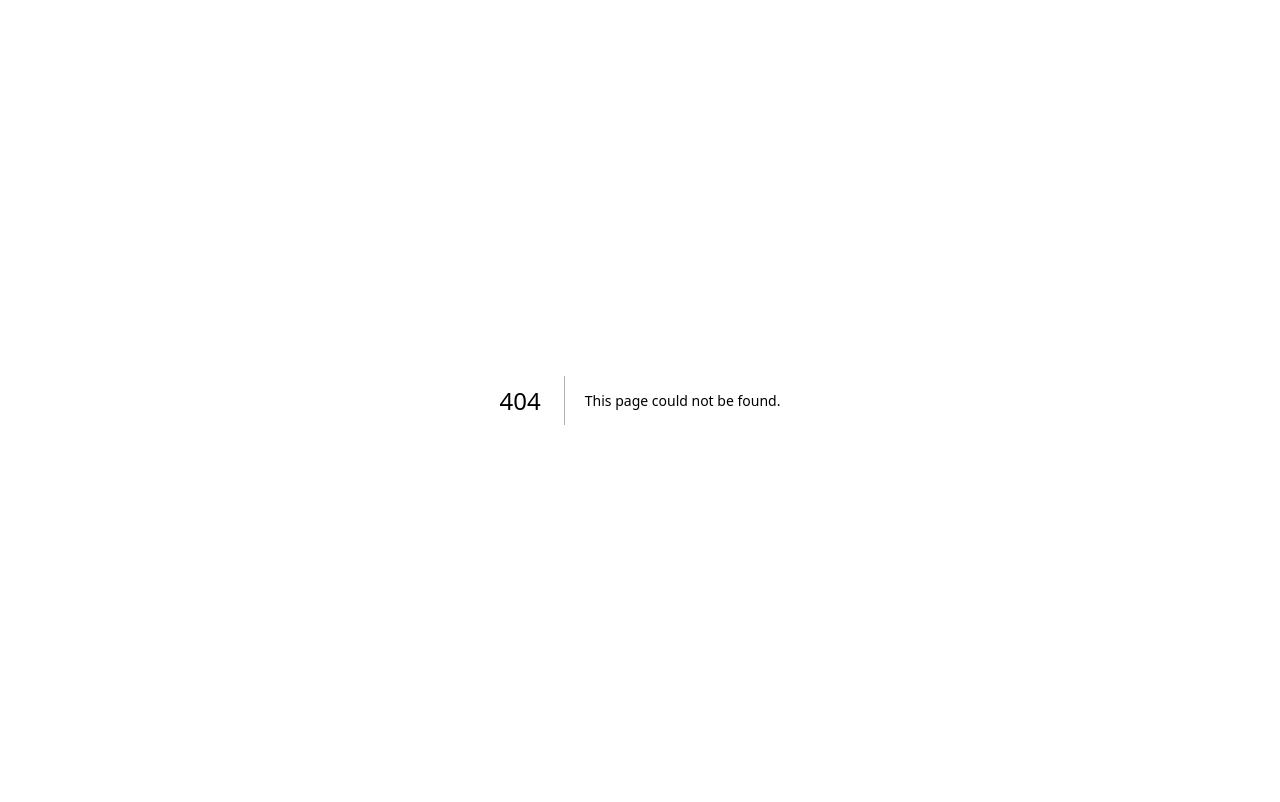
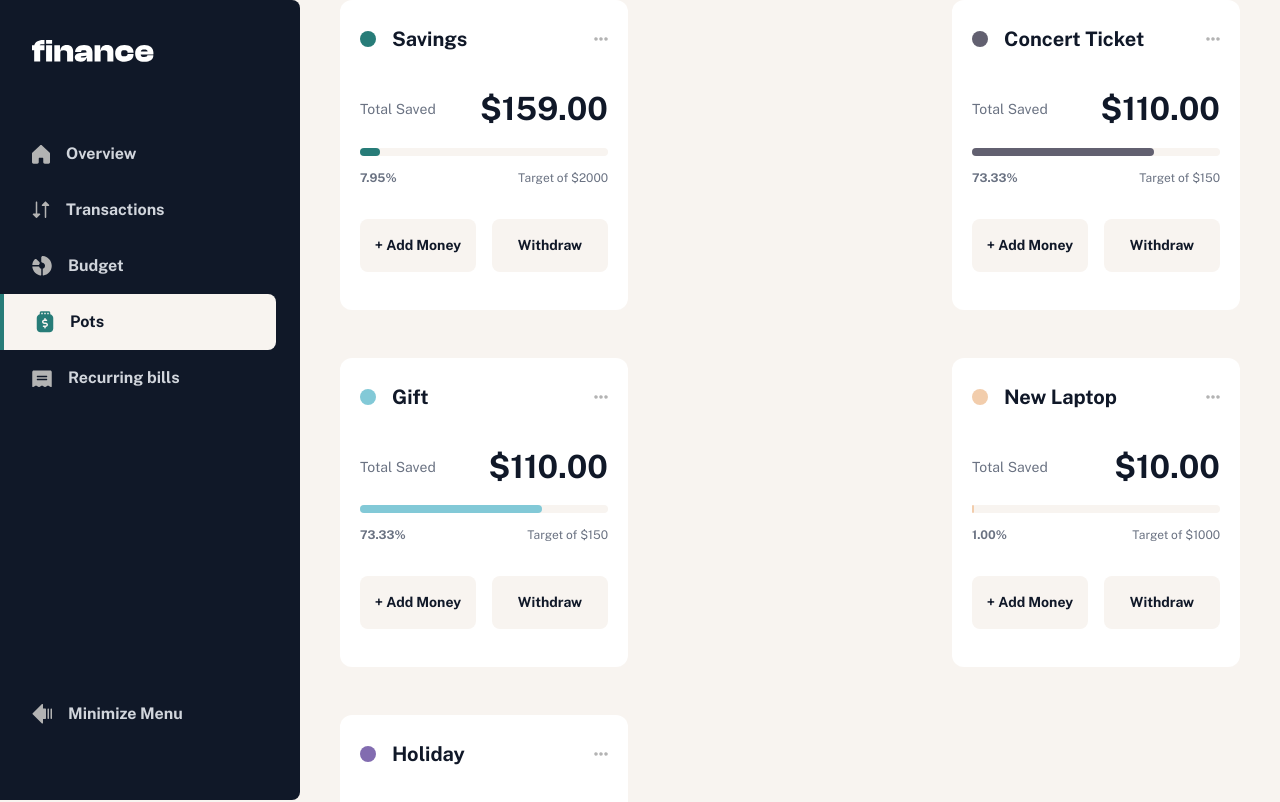
Before and after one commit to 12Ricky0/finance-app, a Next.js app: page /finance/pots in a window 1280 px wide. Before the commit this address had no page. Shown: the top 802 px of the page. Built offline with nearby package versions, Linux system fonts and the light colour scheme.

Commit message:
pot page added

```diff
--- /dev/null
+++ b/app/finance/pots/loading.tsx
@@ -0,0 +1,5 @@
+import Pot_Loading from "@/components/skeletons/pot_skeleton";
+
+export default function Loading() {
+  return <Pot_Loading />;
+}
--- /dev/null
+++ b/app/finance/pots/page.tsx
@@ -0,0 +1,9 @@
+import Pot_Container from "@/components/ui/pots_container";
+
+export default function Pots() {
+  return (
+    <main className="mx-4 md:mx-[40px]">
+      <Pot_Container />
+    </main>
+  );
+}
--- a/components/cards/overview_header.tsx
+++ b/components/cards/overview_header.tsx
@@ -1,17 +1,30 @@
-export default function Balance_Card() {
+import { BalanceProps } from "@/libs/definitions";
+
+export default function Balance_Card({ balance }: { balance: BalanceProps }) {
+  const formatCurrency = new Intl.NumberFormat("en-US", {
+    style: "currency",
+    currency: "USD",
+  });
+
   return (
     <div className="flex flex-col md:flex-row gap-3 md:gap-6 mx-4 md:mx-[40px]">
       <article className="bg-gray-900 flex-1 rounded-lg p-[20px]">
         <p className="font-normal text-white text-[14px]">Current Balance</p>
-        <h1 className="font-bold text-[32px] text-white">$4,836.00</h1>
+        <h1 className="font-bold text-[32px] text-white">
+          {formatCurrency.format(balance.current)}
+        </h1>
       </article>
       <article className="bg-white rounded-lg flex-1 p-[20px]">
         <p className="font-normal text-gray-500 text-[14px]">Income</p>
-        <h1 className="font-bold text-[32px] text-gray-900">$4,836.00</h1>
+        <h1 className="font-bold text-[32px] text-gray-900">
+          {formatCurrency.format(balance.income)}
+        </h1>
       </article>
       <article className="bg-white rounded-lg flex-1 p-[20px]">
         <p className="font-normal text-gray-500 text-[14px]">Expenses</p>
-        <h1 className="font-bold text-[32px] text-gray-900">$4,836.00</h1>
+        <h1 className="font-bold text-[32px] text-gray-900">
+          {formatCurrency.format(balance.expenses)}
+        </h1>
       </article>
     </div>
   );
--- a/components/cards/overview_pots.tsx
+++ b/components/cards/overview_pots.tsx
@@ -1,5 +1,6 @@
 import Image from "next/image";
 import data from "../../data.json";
+import Link from "next/link";
 
 export default function Pots_Card() {
   const pots = data.pots.slice(0, 4);
@@ -15,7 +16,7 @@ export default function Pots_Card() {
       <div className="flex justify-between mb-[20px]">
         <h1 className="text-gray-900 font-bold text-[20px]">Pots</h1>
 
-        <div className="inline-flex items-center gap-3">
+        <Link href="/finance/pots" className="inline-flex items-center gap-3">
           <h2 className="font-normal text-[14px] text-gray-500">See Details</h2>
           <Image
             src="/assets/images/icon-caret-right.svg"
@@ -24,7 +25,7 @@ export default function Pots_Card() {
             height={32}
             className=" w-auto h-auto cursor-pointer "
           />
-        </div>
+        </Link>
       </div>
       <div className="flex flex-col md:items-center md:flex-row gap-[20px]">
         <div className="bg-beige-100 rounded-lg px-[22px] md:flex-1/12 flex gap-x-[22px] py-[20px]">
--- a/components/cards/overview_recurring.tsx
+++ b/components/cards/overview_recurring.tsx
@@ -7,16 +7,30 @@ export default function Recurring_Card() {
   );
   // .filter((cat) => new Date(cat.date).getMonth() > 6);
 
-  console.log(recurringBills);
+  //   const billsPaid = recurringBills
+  //     .filter((bill) => bill.category === "Bills")
+  //     .reduce((sum, bill) => sum + bill.amount, 0);
 
-  const totalAmount = recurringBills.reduce(
-    (sum, bill) => sum + bill.amount,
-    0
-  );
-  const formatCurrency = new Intl.NumberFormat("en-US", {
-    style: "currency",
-    currency: "USD",
-  });
+  //   console.log(billsPaid);
+
+  //   const totalAmount = recurringBills.reduce(
+  //     (sum, bill) => sum + bill.amount,
+  //     0
+  //   );
+  //   const formatCurrency = new Intl.NumberFormat("en-US", {
+  //     style: "currency",
+  //     currency: "USD",
+  //   });
+
+  const currentDefaultDate = new Date("August 19, 2024");
+  const thisMonthTransactions = recurringBills
+    .filter(
+      (transaction) =>
+        new Date(transaction.date).getMonth() == currentDefaultDate.getMonth()
+    )
+    .reduce((total, { amount }) => total + amount, 0);
+
+  console.log(thisMonthTransactions);
   return (
     <section className="bg-white py-6 px-[20px] rounded-lg md:gap-6 mx-4 md:mx-[40px] lg:ml-0 md:p-[32px] mt-4 md:mt-6 mb-[68px] md:mb-[100px]">
       {" "}
@@ -34,11 +48,7 @@ export default function Recurring_Card() {
           />
         </div>
       </div>
-      {recurringBills.map((bil, index) => (
-        <article
-          key={index}
-          className="bg-beige-100 flex justify-between items-center rounded-lg pr-4"
-        >
+      <article className="bg-beige-100 flex justify-between items-center mb-3 rounded-lg pr-4">
         <div className="flex items-center py-[20p]">
           <div className={`bg-[#277C78] w-[8px] h-[58px] rounded-l-[24px]`} />
 
@@ -46,9 +56,28 @@ export default function Recurring_Card() {
             Paid Bills
           </p>
         </div>
-          <h1 className="text-gray-900 font-bold text-[14px]">{bil.amount}</h1>
+        <h1 className="text-gray-900 font-bold text-[14px]">{464}</h1>
       </article>
-      ))}
+      <article className="bg-beige-100 flex justify-between mb-3 items-center rounded-lg pr-4">
+        <div className="flex items-center py-[20p]">
+          <div className={`bg-[#F2CDAC] w-[8px] h-[58px] rounded-l-[24px]`} />
+
+          <p className="text-gray-500 font-normal pl-[10px] bg-beige-100 h-[60px] -translate-x-[5px] flex items-center rounded-l-lg text-[14px]">
+            Total Upcoming
+          </p>
+        </div>
+        <h1 className="text-gray-900 font-bold text-[14px]">{2}</h1>
+      </article>
+      <article className="bg-beige-100 flex justify-between items-center rounded-lg pr-4">
+        <div className="flex items-center py-[20p]">
+          <div className={`bg-[#82C9D7] w-[8px] h-[58px] rounded-l-[24px]`} />
+
+          <p className="text-gray-500 font-normal pl-[10px] bg-beige-100 h-[60px] -translate-x-[5px] flex items-center rounded-l-lg text-[14px]">
+            Due Soon
+          </p>
+        </div>
+        <h1 className="text-gray-900 font-bold text-[14px]">{44}</h1>
+      </article>
     </section>
   );
 }
--- a/components/ui/header.tsx
+++ b/components/ui/header.tsx
@@ -3,9 +3,11 @@ import Link from "next/link";
 import Image from "next/image";
 import { use } from "react";
 import { FinanceContext } from "@/context";
+import { usePathname } from "next/navigation";
 
 export default function Header() {
   const { setIsMinimized, isMinimized } = use(FinanceContext);
+  const pathname = usePathname();
   return (
     <header
       className={`bg-gray-900 hidden lg:block fixed z-50 h-screen rounded-r-lg transition-all duration-500 ${
@@ -20,17 +22,25 @@ export default function Header() {
         className="h-auto w-auto transition-all pl-8 duration-500 py-10"
       />
       <nav className="flex flex-col mt-6">
-        <div className=" py-4 bg-beige-100 mr-6 ml-1 rounded-r-lg shadow-[-4px_0_0_0_rgb(39,124,120,1)]">
-          <Link href="" className="flex gap-4 items-center">
+        <div
+          className={`${
+            pathname == "/finance/overview"
+              ? "bg-beige-100 ml-1 text-gray-900 shadow-[-4px_0_0_0_rgb(39,124,120,1)] transition-colors delay-150 duration-300"
+              : "text-gray-300"
+          } py-4 mr-6 rounded-r-lg hover:bg-beige-100 hover:ml-1 hover:shadow-[-4px_0_0_0_rgb(39,124,120,1)] hover:text-gray-900`}
+        >
+          <Link href="/finance/overview" className="flex gap-4 items-center">
             <Image
-              src="/assets/images/icon-nav-overview-green.svg"
+              src={`/assets/images/icon-nav-overview${
+                pathname == "/finance/overview" ? "-green" : ""
+              }.svg`}
               alt="overview"
               width={32}
               height={32}
               className="h-auto w-auto ml-8"
             />
             <span
-              className={`text-gray-900 font-bold transition-all duration-500 text-[16px] ${
+              className={` font-bold transition-all duration-500 text-[16px] ${
                 isMinimized
                   ? "opacity-0 scale-0 w-0"
                   : "opacity-100 scale-100 w-auto"
@@ -83,17 +93,25 @@ export default function Header() {
             <div className={`h-1 bg-[#277C78] w-full hidden`} />
           </Link>
         </div>
-        <div className={` py-4 mr-6 rounded-r-lg`}>
-          <Link href="" className="flex gap-4 items-center">
+        <div
+          className={`${
+            pathname == "/finance/pots"
+              ? "bg-beige-100 ml-1 text-gray-900 shadow-[-4px_0_0_0_rgb(39,124,120,1)]"
+              : "text-gray-300"
+          } py-4 mr-6 rounded-r-lg transition delay-150 duration-300`}
+        >
+          <Link href="/finance/pots" className="flex gap-4 items-center">
             <Image
-              src="/assets/images/icon-nav-pots.svg"
+              src={`/assets/images/icon-nav-pots${
+                pathname == "/finance/pots" ? "-green" : ""
+              }.svg`}
               alt="pots"
               width={32}
               height={32}
               className="h-auto w-auto ml-8"
             />
             <span
-              className={`text-gray-300 transition-all duration-500 font-bold text-[16px] ${
+              className={` transition-all duration-500 font-bold text-[16px] ${
                 isMinimized
                   ? "opacity-0 scale-0 w-0"
                   : "opacity-100 scale-100 w-auto"
--- a/components/ui/overview_ui.tsx
+++ b/components/ui/overview_ui.tsx
@@ -6,6 +6,7 @@ import Budget_Card from "../cards/overview_budget";
 import Recurring_Card from "../cards/overview_recurring";
 import { useContext } from "react";
 import { FinanceContext } from "@/context";
+import data from "../../data.json";
 
 export function Overview_Ui() {
   const { isMinimized } = useContext(FinanceContext);
@@ -19,7 +20,7 @@ export function Overview_Ui() {
         Overview
       </h1>
 
-      <Balance_Card />
+      <Balance_Card balance={data.balance} />
       <div className="lg:flex gap-6">
         <div className="flex-1/12">
           <Pots_Card />
--- a/components/ui/pots_container.tsx
+++ b/components/ui/pots_container.tsx
@@ -1,14 +1,38 @@
+"use client";
 import Image from "next/image";
+import { FinanceContext } from "@/context";
+import { use } from "react";
+import data from "../../data.json";
 
 export default function Pot_Container() {
-  const percentage = Math.min((159 / 2000) * 100, 100); // Ensure it doesn't exceed 100%
+  const formatCurrency = new Intl.NumberFormat("en-US", {
+    style: "currency",
+    currency: "USD",
+  });
 
+  function percentage(total: number, target: number) {
+    const percentage = Math.min((total / target) * 100, 100);
+    return percentage;
+  }
+  const { isMinimized } = use(FinanceContext);
   return (
-    <section className="bg-white w-full px-[20px] pt-6 pb-[38px] rounded-xl mx-4 md:mx-10">
+    <div className="lg:grid  gap-6 grid-cols-2">
+      {data.pots.map((pot, index) => (
+        <section
+          key={index}
+          className={`bg-white mb-6  ${
+            isMinimized ? "lg:ml-[80px]" : "lg:ml-[300px]"
+          } px-[20px] pt-6 pb-[38px] rounded-xl`}
+        >
           <div className="flex justify-between items-center mb-8">
             <div className="flex gap-4 items-center">
-          <div className="size-4 rounded-full bg-green-800" />
-          <h1 className="text-gray-900 font-bold text-[20px]">Savings</h1>
+              <div
+                style={{ backgroundColor: `${pot.theme}` }}
+                className="size-4 rounded-full bg-green-800"
+              />
+              <h1 className="text-gray-900 font-bold text-[20px]">
+                {pot.name}
+              </h1>
             </div>
             <Image
               src="/assets/images/icon-ellipsis.svg"
@@ -24,20 +48,25 @@ export default function Pot_Container() {
               <span className="text-gray-500 text-[14px] font-normal">
                 Total Saved{" "}
               </span>
-          <span className="text-gray-900 font-bold text-[32px]">$ 159.00 </span>
+              <span className="text-gray-900 font-bold text-[32px]">
+                {formatCurrency.format(pot.total)}
+              </span>
             </div>
             <div className="w-full bg-[#F8F4F0] rounded-full h-2 relative">
               <div
-            className="h-2 rounded-full bg-green-800 transition-all duration-500"
-            style={{ width: `${percentage}%` }}
+                className="h-2 rounded-full transition-all duration-500"
+                style={{
+                  width: `${percentage(pot.total, pot.target)}%`,
+                  backgroundColor: pot.theme,
+                }}
               ></div>
             </div>
             <div className="flex justify-between mt-[13px]">
               <span className="font-bold text-[12px] text-gray-500">
-            {percentage.toFixed(2)}%{" "}
+                {percentage(pot.total, pot.target).toFixed(2)}%{" "}
               </span>
               <span className="font-normal text-[12px] text-gray-500">
-            Target of $2000{" "}
+                Target of ${pot.target}
               </span>
             </div>
           </div>
@@ -51,5 +80,7 @@ export default function Pot_Container() {
             </button>
           </div>
         </section>
+      ))}
+    </div>
   );
 }
--- a/libs/definitions.ts
+++ b/libs/definitions.ts
@@ -36,3 +36,9 @@ export interface ChartProps {
   totalAmount: number;
   budgetsMaxAmount: number;
 }
+
+export interface BalanceProps {
+  current: number;
+  income: number;
+  expenses: number;
+}
```
Lines whose indentation alone changed are shown as unchanged.
